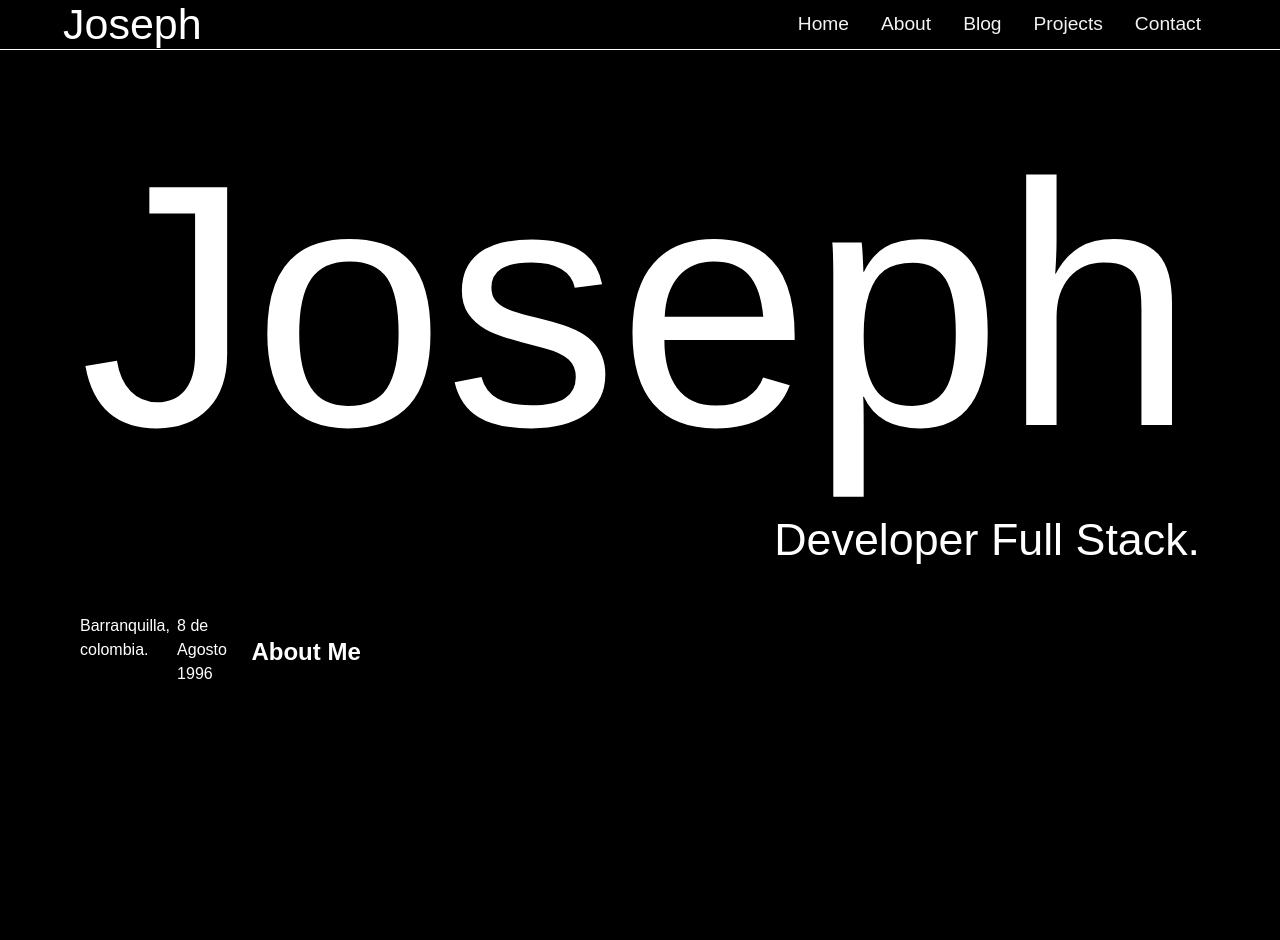
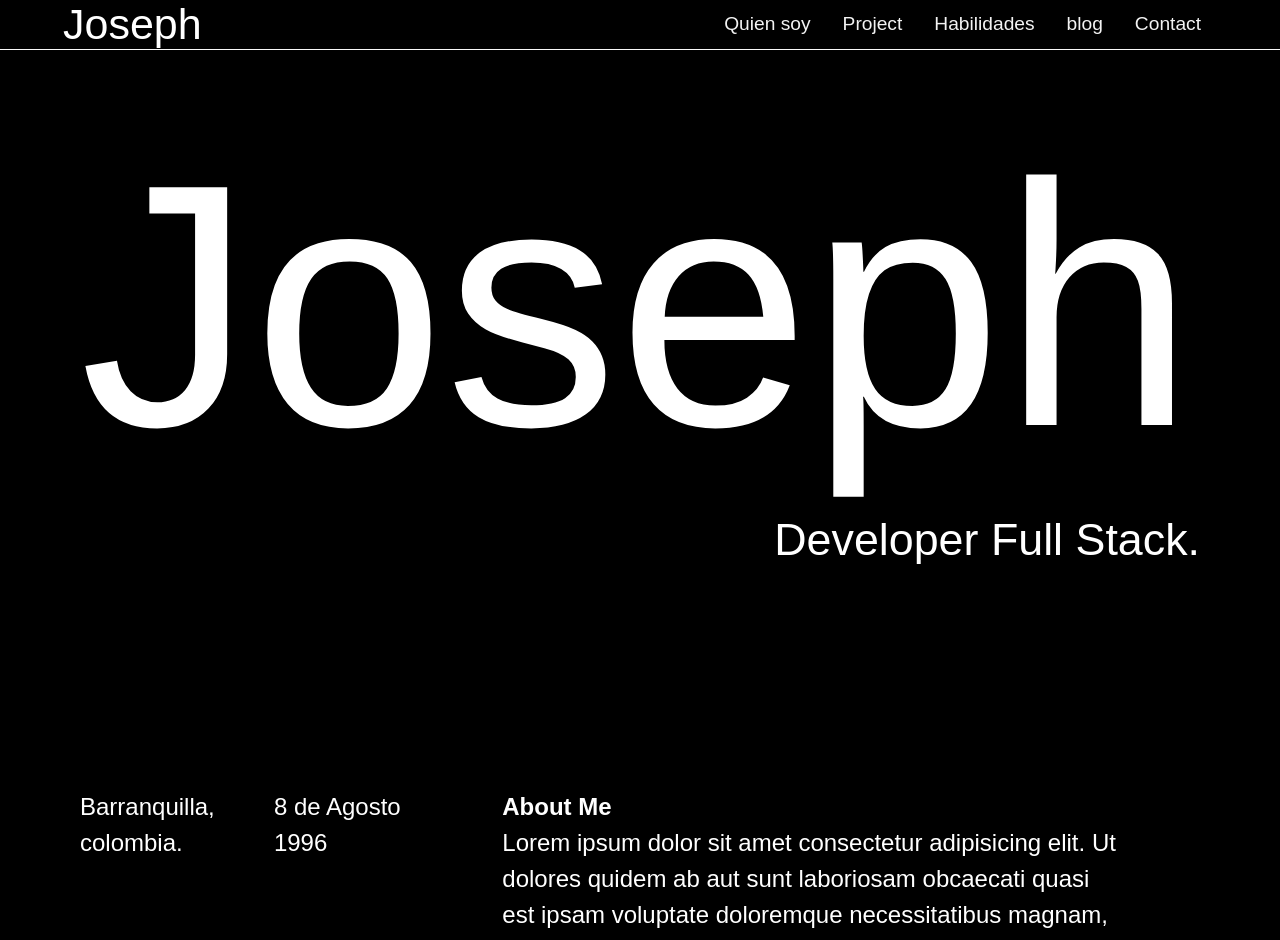
Before and after one commit to reuht/briefcase-vite, a React (Vite) app: page / in a window 1280 px wide. Shown: the top 940 px of the page. Built offline with nearby package versions, Linux system fonts and the light colour scheme.

Commit message:
Adelantos

```diff
--- a/src/Components/AboutSection/index.jsx
+++ b/src/Components/AboutSection/index.jsx
@@ -6,6 +6,7 @@ const AboutSection = () => {
     return (
         <div className={style.about}>
             <div className={style.about_content}>
+                <div className={style.about_wrapper}>
                     <div className={style.about_location}>
                         <span className={style.about_location_text}>Barranquilla, colombia.</span>
                     </div>
@@ -14,13 +15,18 @@ const AboutSection = () => {
                             8 de Agosto 1996
                         </span>
                     </div>
+                </div>
                 <div className={style.about_description}>
                     <div className={style.about_description__content}>
                         <h2 className={style.about_description__title}>
                             About Me
                         </h2>
                         <p className={style.about_description__text}>
-                            Lorem ipsum dolor sit amet consectetur adipisicing elit. Ut dolores quidem ab aut sunt laboriosam obcaecati quasi est ipsam voluptate doloremque necessitatibus magnam, inventore omnis nulla fugit! Tempora, sit? Quisquam!
+                            Lorem ipsum dolor sit amet consectetur
+                            adipisicing elit. Ut dolores quidem ab aut
+                            sunt laboriosam obcaecati quasi est ipsam
+                            voluptate doloremque necessitatibus magnam,
+                            inventore omnis nulla fugit! Tempora, sit? Quisquam!
                         </p>
                     </div>
                 </div>
--- a/src/Components/AboutSection/style.module.css
+++ b/src/Components/AboutSection/style.module.css
@@ -2,15 +2,39 @@
     background-color: black;
     width: 100%;
     height: 450px;
+    display: flex;
+    justify-content: center;
+    align-items: center;
+    margin-bottom: 1px #f9f9f9 solid;
 }
-
 .about_content{
     margin: 0 5rem;
     display: flex;
+    margin-top: 5rem;
+}
+
+
+.about_wrapper{
+    width: 100%;
+    display: flex;
+    justify-content: space-between;
+}
+
+
+.about_description{
+
+}
+
+.about_description__content{
+    margin: 0 5rem;
 }
 
 .about_location_text,
 .about_date__text,
+.about_description__title,
+.about_description__text,
 .about_description__title {
     color: #fff;
+    margin: 0;
+    font-size: 24px;
 }
--- a/src/Components/Header/index.jsx
+++ b/src/Components/Header/index.jsx
@@ -12,22 +12,22 @@ const Header = () => (
         <ul className={style.navegation__list}>
           <li className={style.navegation__list_item}>
             <a className={style.navegation__list_anchor} href="/home">
-              Home
+              Quien soy
             </a>
           </li>
           <li className={style.navegation__list_item}>
-            <a className={style.navegation__list_anchor} href="/about">
-              About
+            <a className={style.navegation__list_anchor} href="/projet">
+              Project
+            </a>
+          </li>
+          <li className={style.navegation__list_item}>
+            <a className={style.navegation__list_anchor} href="/skills">
+              Habilidades
             </a>
           </li>
           <li className={style.navegation__list_item}>
             <a className={style.navegation__list_anchor} href="/blog">
-              Blog
-            </a>
-          </li>
-          <li className={style.navegation__list_item}>
-            <a className={style.navegation__list_anchor} href="/projects">
-              Projects
+              blog
             </a>
           </li>
           <li className={style.navegation__list_item}>
```
Lines whose indentation alone changed are shown as unchanged.
